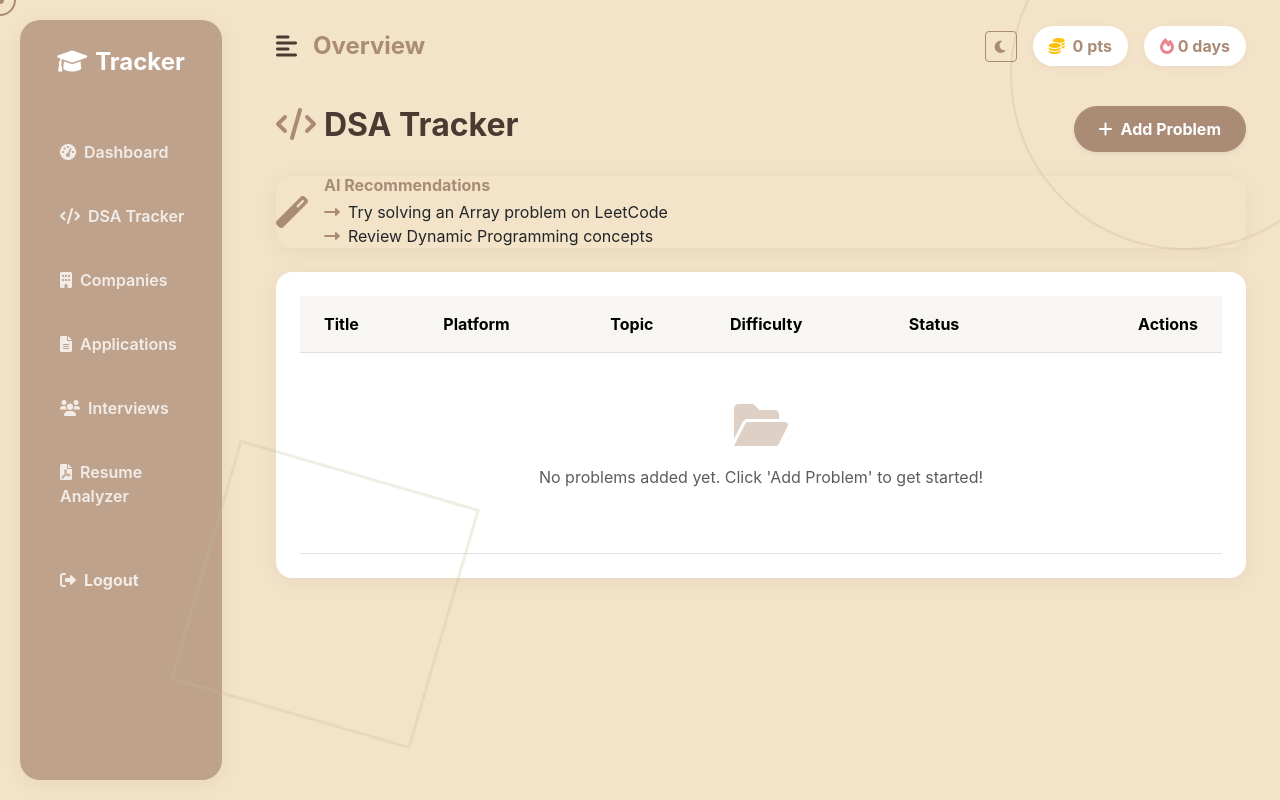
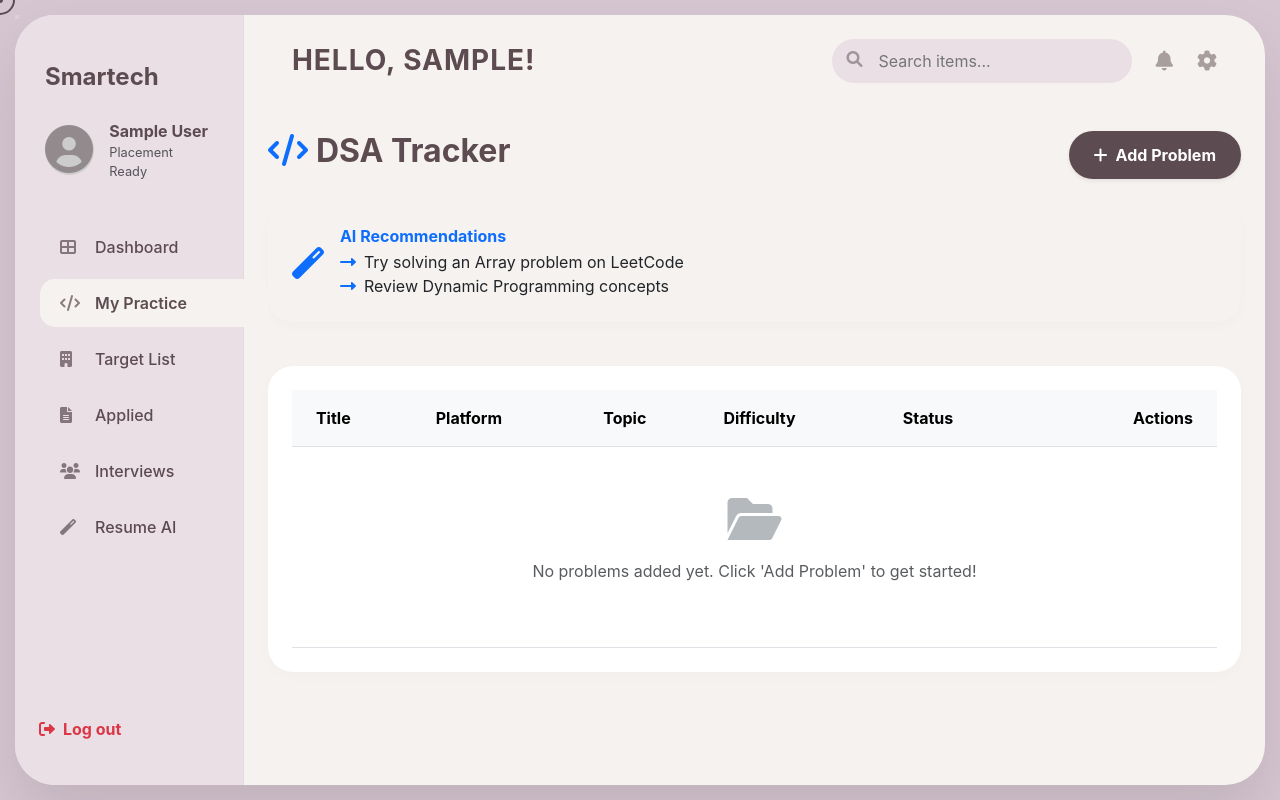
Before and after one commit to anisha6109/interview-prep-tracker, a Flask app: page /dsa in a window 1280 px wide. Run offline with Flask 3, Linux system fonts and the light colour scheme; the visitor is signed in with stand-in values (Sample User, id 1); data that the repository does not hold is empty.

Commit message:
Complete UI redesign to Smartech lavender/cream theme

```diff
--- a/static/css/style.css
+++ b/static/css/style.css
@@ -1,10 +1,13 @@
 :root {
-    --color-bg: #F3E4C9;
-    --color-primary: #A98B76;
-    --color-secondary: #BFA28C;
-    --color-accent: #BABF94;
-    --text-main: #4a3b32;
-    --text-muted: #846d5d;
+    --color-bg: #D6C6D1; /* Outer mauve background */
+    --color-sidebar: #E9DFE5; /* Sidebar background */
+    --color-main: #F6F2EF; /* Main content background */
+    --color-primary: #5C4B51; /* Dark plum text/icons */
+    --color-secondary: #A18E9B; /* Muted purple */
+    --color-accent: #E9DFE5;
+    --text-main: #5C4B51;
+    --text-muted: #8A7B82;
+    --white: #FFFFFF;
 }
 
 body {
@@ -13,6 +16,8 @@ body {
     font-family: 'Inter', system-ui, -apple-system, sans-serif;
     overflow-x: hidden;
     min-height: 100vh;
+    padding: 15px;
+    margin: 0;
     cursor: none;
 }
 
@@ -26,277 +31,175 @@ body {
     pointer-events: none;
 }
 .cursor-dot {
-    width: 8px;
-    height: 8px;
+    width: 6px;
+    height: 6px;
     background-color: var(--color-primary);
 }
 .cursor-outline {
-    width: 32px;
-    height: 32px;
+    width: 30px;
+    height: 30px;
     border: 2px solid var(--color-primary);
-    transition: transform 0.2s ease-out, background-color 0.2s, border-color 0.2s;
-}
-
-/* Override default native pointers */
-a, button, .cursor-pointer, input, select, .heatmap-cell, .list-group-item, .btn {
-    cursor: none !important;
-}
-
-/* Typography Overrides */
-h1, h2, h3, h4, h5, h6 {
-    color: var(--text-main);
-}
-.text-primary, .text-primary i {
-    color: var(--color-primary) !important;
-}
-.text-secondary, .text-secondary i {
-    color: var(--color-secondary) !important;
-}
-
-.bg-primary {
-    background-color: var(--color-primary) !important;
-    color: white !important;
-}
-
-/* Solid Clean Cards */
-.glass-card {
-    background: #ffffff;
-    border: none;
-    border-radius: 16px;
-    box-shadow: 0 4px 20px rgba(169, 139, 118, 0.15);
-    color: var(--text-main);
-    overflow: visible;
-    transition: transform 0.4s cubic-bezier(0.175, 0.885, 0.32, 1.275), box-shadow 0.4s ease;
-}
-.glass-card:hover {
-    transform: translateY(-6px);
-    box-shadow: 0 15px 30px rgba(169, 139, 118, 0.25);
-}
-
-.glass-badge {
-    background: #ffffff;
-    border: none;
-    color: var(--color-primary);
-    box-shadow: 0 2px 10px rgba(169, 139, 118, 0.1);
-}
-
-.btn-primary {
-    background-color: var(--color-primary) !important;
-    border-color: var(--color-primary) !important;
-    color: white !important;
-    font-weight: 500;
-    border-radius: 12px;
-    padding: 10px 24px;
-    position: relative;
-    overflow: hidden;
-    transition: all 0.3s ease;
-}
-.btn-primary::after {
-    content: '';
-    position: absolute;
-    bottom: 0; left: 0; width: 100%; height: 100%;
-    background-color: rgba(255, 255, 255, 0.15);
-    transform: translateY(100%);
-    transition: transform 0.3s ease;
-}
-.btn-primary:hover::after {
-    transform: translateY(0);
-}
-.btn-primary:hover {
-    background-color: #8c715e !important;
-    transform: scale(1.05);
-    box-shadow: 0 8px 20px rgba(169, 139, 118, 0.35);
-}
-.btn-outline-primary {
-    color: var(--color-primary);
-    border-color: var(--color-primary);
-}
-.btn-outline-primary:hover {
-    background-color: var(--color-primary);
-    color: white;
+    transition: transform 0.2s ease-out;
 }
 
 /* Layout */
 #wrapper {
-    min-height: 100vh;
+    display: flex;
+    min-height: calc(100vh - 30px);
+    background: var(--color-main);
+    border-radius: 40px;
+    overflow: hidden;
+    box-shadow: 0 30px 60px rgba(0, 0, 0, 0.1);
+    width: 100%;
 }
 
 #sidebar-wrapper {
-    width: 250px;
-    margin: 20px;
-    border-radius: 20px;
-    background: var(--color-secondary);
-    box-shadow: 0 4px 20px rgba(169, 139, 118, 0.15);
-    transition: all 0.3s ease-out;
+    width: 280px;
+    background: var(--color-sidebar);
+    border-right: 1px solid rgba(0,0,0,0.03);
     display: flex;
     flex-direction: column;
+    padding: 20px 0;
 }
 
+#page-content-wrapper {
+    flex-grow: 1;
+    overflow-y: auto;
+    padding: 0;
+}
+
+/* Sidebar Styling */
 .sidebar-heading {
+    padding: 20px 30px;
+    font-size: 1.5rem;
+    font-weight: 700;
+    color: var(--color-primary);
+}
+
+.profile-section {
+    padding: 0 30px 30px 30px;
+    display: flex;
+    align-items: center;
+}
+.profile-img {
+    width: 50px;
+    height: 50px;
+    border-radius: 50%;
+    background: #ccc;
+    margin-right: 15px;
+    object-fit: cover;
+}
+
+#sidebar-wrapper .list-group-item {
+    color: var(--text-main) !important;
+    border: none;
+    background: transparent;
+    transition: all 0.2s;
+    border-radius: 15px;
+    margin: 4px 25px;
+    padding: 12px 20px;
+    font-weight: 500;
+    display: flex;
+    align-items: center;
+}
+
+#sidebar-wrapper .list-group-item i {
+    width: 25px;
+    margin-right: 10px;
+    opacity: 0.7;
+}
+
+#sidebar-wrapper .list-group-item:hover, #sidebar-wrapper .list-group-item.active {
+    background: var(--color-main) !important;
+    color: var(--color-primary) !important;
+    font-weight: 600 !important;
+}
+
+/* Cards */
+.glass-card {
+    background: var(--white);
+    border: none;
+    border-radius: 25px;
+    padding: 1.5rem;
+    box-shadow: 0 4px 15px rgba(0, 0, 0, 0.02);
+    margin-bottom: 20px;
+    transition: transform 0.3s ease;
+}
+.glass-card:hover {
+    transform: translateY(-5px);
+}
+
+/* Stats and Progress */
+.stat-card-purple {
+    background: var(--color-secondary);
+    color: white;
+}
+.stat-card-purple h2, .stat-card-purple h6 {
     color: white !important;
 }
 
-#sidebar-wrapper .list-group-item {
-    color: rgba(255, 255, 255, 0.8) !important;
-    border: none;
-    background: transparent;
-    transition: all 0.2s;
-    border-radius: 12px;
-    margin: 4px 16px;
-}
-
-#sidebar-wrapper .list-group-item:hover, #sidebar-wrapper .list-group-item.active {
-    background: rgba(255, 255, 255, 0.25) !important;
-    color: white !important;
-    font-weight: 700 !important;
-    transform: translateX(5px);
-}
-
-#page-content-wrapper {
-    min-width: 0;
-    width: 100%;
-    padding: 10px;
-}
-
-.navbar {
-    background: transparent !important;
-    border: none !important;
-    box-shadow: none !important;
-}
-
-/* Modals */
-.modal-content {
-    background: #ffffff;
-    border: none;
-    border-radius: 24px;
-    box-shadow: 0 10px 40px rgba(169, 139, 118, 0.2);
-    color: var(--text-main);
-}
-/* Inputs */
-.form-control, .form-select {
-    background: #f8f9fa !important;
-    border: 1px solid #dee2e6 !important;
-    color: var(--text-main) !important;
-    border-radius: 10px;
-}
-.form-control:focus, .form-select:focus {
-    background: #ffffff !important;
-    border-color: var(--color-primary) !important;
-    box-shadow: 0 0 0 0.25rem rgba(169, 139, 118, 0.25) !important;
-}
-
-/* Tables in glass cards */
-.table {
-    --bs-table-bg: transparent;
-    color: var(--text-main);
-}
-.table-light {
-    --bs-table-bg: #f8f6f2 !important;
-    color: var(--text-main) !important;
-}
-.table-hover tbody tr:hover {
-    background-color: #f8f6f2 !important;
-}
-
-/* Heatmap Component */
-.heatmap-container {
-    display: flex;
-    flex-direction: column;
-    gap: 10px;
-    width: 100%;
-    overflow: hidden;
-    align-items: stretch;
-}
+/* Heatmap */
 .heatmap-grid {
     display: grid;
     grid-template-rows: repeat(7, 1fr);
     grid-auto-flow: column;
     grid-auto-columns: minmax(0, 1fr);
-    gap: 3px;
-    width: 100%;
-    height: 120px;
-    padding: 0;
-    background: transparent;
-    border: none;
+    gap: 4px;
+    height: 130px;
 }
 .heatmap-cell {
-    width: 100%;
-    height: 100%;
-    border-radius: 3px;
-    background-color: #ebdccc; /* Base empty state, slightly darker than card to show cells */
-    transition: transform 0.15s, box-shadow 0.15s;
-    cursor: auto;
+    border-radius: 4px;
+    background-color: #E9DFE5;
+    transition: transform 0.2s;
 }
+.heatmap-level-1 { background-color: #C0B0BC; }
+.heatmap-level-2 { background-color: #A18E9B; }
+.heatmap-level-3 { background-color: #8A7B82; }
+.heatmap-level-4 { background-color: #5C4B51; }
+
 .heatmap-cell:hover {
-    transform: scale(1.4);
-    box-shadow: 0 0 8px rgba(169, 139, 118, 0.5);
-    z-index: 10;
+    transform: scale(1.3);
+    z-index: 5;
 }
 
-/* Tracking new palette mapping: Sage green and Taupe logic */
-.heatmap-level-1 { background-color: var(--color-accent); opacity: 0.6; }
-.heatmap-level-2 { background-color: var(--color-accent); opacity: 0.9; }
-.heatmap-level-3 { background-color: var(--color-primary); opacity: 0.8; }
-.heatmap-level-4 { background-color: var(--color-primary); }
-
-/* Dark Mode stub */
-body.dark-mode {
-    --color-bg: #2d2621;
-    --text-main: #F3E4C9;
-    --color-secondary: #4a3b32;
-    background-color: var(--color-bg);
+/* Navbar Search */
+.search-bar {
+    background: #E9DFE5;
+    border: none;
+    border-radius: 25px;
+    padding: 10px 20px;
+    width: 300px;
+    color: var(--text-main);
 }
-body.dark-mode .glass-card {
-    background: #3b312a;
-}
-body.dark-mode .heatmap-cell {
-    background-color: #4a3b32;
+.search-bar:focus {
+    outline: none;
+    background: #DFD5DB;
 }
 
-/* Animations & Futuristic Architecture Elements */
+/* Buttons */
+.btn-primary {
+    background-color: var(--color-primary) !important;
+    border: none !important;
+    border-radius: 15px;
+    padding: 12px 25px;
+    font-weight: 600;
+}
+
+/* Animations */
 @keyframes fadeInUp {
-    from { opacity: 0; transform: translateY(30px); }
+    from { opacity: 0; transform: translateY(20px); }
     to { opacity: 1; transform: translateY(0); }
 }
-
 .animate-fade-in {
-    animation: fadeInUp 0.8s cubic-bezier(0.16, 1, 0.3, 1) forwards;
+    opacity: 0;
+    animation: fadeInUp 0.6s ease-out forwards;
 }
 
-.animate-delay-1 { animation-delay: 0.15s; }
-.animate-delay-2 { animation-delay: 0.30s; }
-.animate-delay-3 { animation-delay: 0.45s; }
-
+/* Background Geo Shapes */
 .geo-shape {
     position: fixed;
-    z-index: 0;
+    z-index: -1;
+    border: 2px solid white;
+    opacity: 0.1;
     pointer-events: none;
-    border: 3px solid var(--color-secondary);
-    opacity: 0.25;
-    animation: simpleFloat 15s ease-in-out infinite alternate;
 }
-
-.geo-circle {
-    border-radius: 50%;
-    width: 350px;
-    height: 350px;
-    top: -80px;
-    right: -80px;
-    border-width: 2px;
-}
-
-.geo-square {
-    width: 250px;
-    height: 250px;
-    bottom: 5%;
-    left: 200px;
-    transform: rotate(45deg);
-    border-color: var(--color-accent);
-    animation-direction: alternate-reverse;
-    animation-duration: 22s;
-}
-
-@keyframes simpleFloat {
-    0% { transform: translateY(0) rotate(0deg); }
-    100% { transform: translateY(-50px) rotate(20deg); }
-}
--- a/templates/base.html
+++ b/templates/base.html
@@ -6,7 +6,7 @@
     <title>Placement Preparation Tracker</title>
     <link href="https://cdn.jsdelivr.net/npm/bootstrap@5.3.0/dist/css/bootstrap.min.css" rel="stylesheet">
     <link href="https://cdnjs.cloudflare.com/ajax/libs/font-awesome/6.0.0/css/all.min.css" rel="stylesheet">
-    <link rel="stylesheet" href="{{ url_for('static', filename='css/style.css') }}?v=5.0">
+    <link rel="stylesheet" href="{{ url_for('static', filename='css/style.css') }}?v=6.0">
     <script src="https://cdn.jsdelivr.net/npm/chart.js"></script>
 </head>
 <body>
@@ -21,30 +21,47 @@
     {% if current_user.is_authenticated %}
     <div class="d-flex" id="wrapper">
         <div id="sidebar-wrapper">
-            <div class="sidebar-heading text-center py-4 fs-4 fw-bold">
-                <i class="fas fa-graduation-cap me-2"></i>Tracker
+            <div class="sidebar-heading py-4">
+                Smartech
             </div>
-            <div class="list-group list-group-flush my-3">
-                <a href="{{ url_for('dashboard') }}" class="list-group-item list-group-item-action fw-semibold px-4 pt-3 pb-3"><i class="fas fa-tachometer-alt me-2"></i>Dashboard</a>
-                <a href="{{ url_for('dsa_tracker') }}" class="list-group-item list-group-item-action fw-semibold px-4 pt-3 pb-3"><i class="fas fa-code me-2"></i>DSA Tracker</a>
-                <a href="{{ url_for('companies') }}" class="list-group-item list-group-item-action fw-semibold px-4 pt-3 pb-3"><i class="fas fa-building me-2"></i>Companies</a>
-                <a href="{{ url_for('applications') }}" class="list-group-item list-group-item-action fw-semibold px-4 pt-3 pb-3"><i class="fas fa-file-alt me-2"></i>Applications</a>
-                <a href="{{ url_for('interviews') }}" class="list-group-item list-group-item-action fw-semibold px-4 pt-3 pb-3"><i class="fas fa-users me-2"></i>Interviews</a>
-                <a href="{{ url_for('resume_analyzer') }}" class="list-group-item list-group-item-action fw-semibold px-4 pt-3 pb-3"><i class="fas fa-file-pdf me-2"></i>Resume Analyzer</a>
-                <a href="{{ url_for('logout') }}" class="list-group-item list-group-item-action text-danger fw-bold px-4 pt-3 pb-3 mt-4"><i class="fas fa-sign-out-alt me-2"></i>Logout</a>
+
+            <div class="profile-section">
+                <div class="profile-img">
+                    <i class="fas fa-user-circle fa-3x" style="color: var(--color-primary); opacity: 0.5;"></i>
+                </div>
+                <div>
+                    <div class="fw-bold fs-6">{{ current_user.name }}</div>
+                    <div class="text-muted" style="font-size: 0.8rem;">Placement Ready</div>
+                </div>
+            </div>
+
+            <div class="list-group list-group-flush mt-2">
+                <a href="{{ url_for('dashboard') }}" class="list-group-item list-group-item-action {{ 'active' if request.endpoint == 'dashboard' }}"><i class="fas fa-th-large"></i>Dashboard</a>
+                <a href="{{ url_for('dsa_tracker') }}" class="list-group-item list-group-item-action {{ 'active' if request.endpoint == 'dsa_tracker' }}"><i class="fas fa-code"></i>My Practice</a>
+                <a href="{{ url_for('companies') }}" class="list-group-item list-group-item-action {{ 'active' if request.endpoint == 'companies' }}"><i class="fas fa-building"></i>Target List</a>
+                <a href="{{ url_for('applications') }}" class="list-group-item list-group-item-action {{ 'active' if request.endpoint == 'applications' }}"><i class="fas fa-file-alt"></i>Applied</a>
+                <a href="{{ url_for('interviews') }}" class="list-group-item list-group-item-action {{ 'active' if request.endpoint == 'interviews' }}"><i class="fas fa-users"></i>Interviews</a>
+                <a href="{{ url_for('resume_analyzer') }}" class="list-group-item list-group-item-action {{ 'active' if request.endpoint == 'resume_analyzer' }}"><i class="fas fa-magic"></i>Resume AI</a>
+            </div>
+
+            <div class="mt-auto px-4 pb-4">
+                <a href="{{ url_for('logout') }}" class="text-danger text-decoration-none fw-bold"><i class="fas fa-sign-out-alt me-2"></i>Log out</a>
             </div>
         </div>
 
         <div id="page-content-wrapper" class="w-100">
-            <nav class="navbar navbar-expand-lg py-3 px-4">
-                <div class="d-flex align-items-center">
-                    <i class="fas fa-align-left fs-4 me-3 cursor-pointer" id="menu-toggle" style="cursor: pointer;"></i>
-                    <h4 class="m-0 fw-bold header-title text-primary">Overview</h4>
-                </div>
-                <div class="ms-auto d-flex align-items-center">
-                    <button class="btn btn-outline-primary btn-sm me-3" id="darkModeToggle"><i class="fas fa-moon"></i></button>
-                    <span class="glass-badge fw-bold me-3 px-3 py-2 rounded-pill"><i class="fas fa-coins text-warning me-1"></i> {{ current_user.points }} pts</span>
-                    <span class="glass-badge fw-bold px-3 py-2 rounded-pill"><i class="fas fa-fire" style="color: #ea868f;"></i> {{ current_user.streak }} days</span>
+            <nav class="navbar navbar-expand-lg py-4 px-5">
+                <div class="d-flex align-items-center w-100">
+                    <h3 class="m-0 fw-bold text-uppercase" style="letter-spacing: 1px;">Hello, {{ current_user.name.split(' ')[0] }}!</h3>
+
+                    <div class="ms-auto d-flex align-items-center">
+                        <div class="position-relative me-4">
+                            <i class="fas fa-search position-absolute" style="left: 15px; top: 12px; opacity: 0.5;"></i>
+                            <input type="text" class="search-bar" placeholder="      Search items...">
+                        </div>
+                        <i class="fas fa-bell me-4 fs-5 opacity-50"></i>
+                        <i class="fas fa-cog fs-5 opacity-50"></i>
+                    </div>
                 </div>
             </nav>
 
```
Also changed, not shown: templates/dashboard.html (+73 -108 lines), 1 other file.
